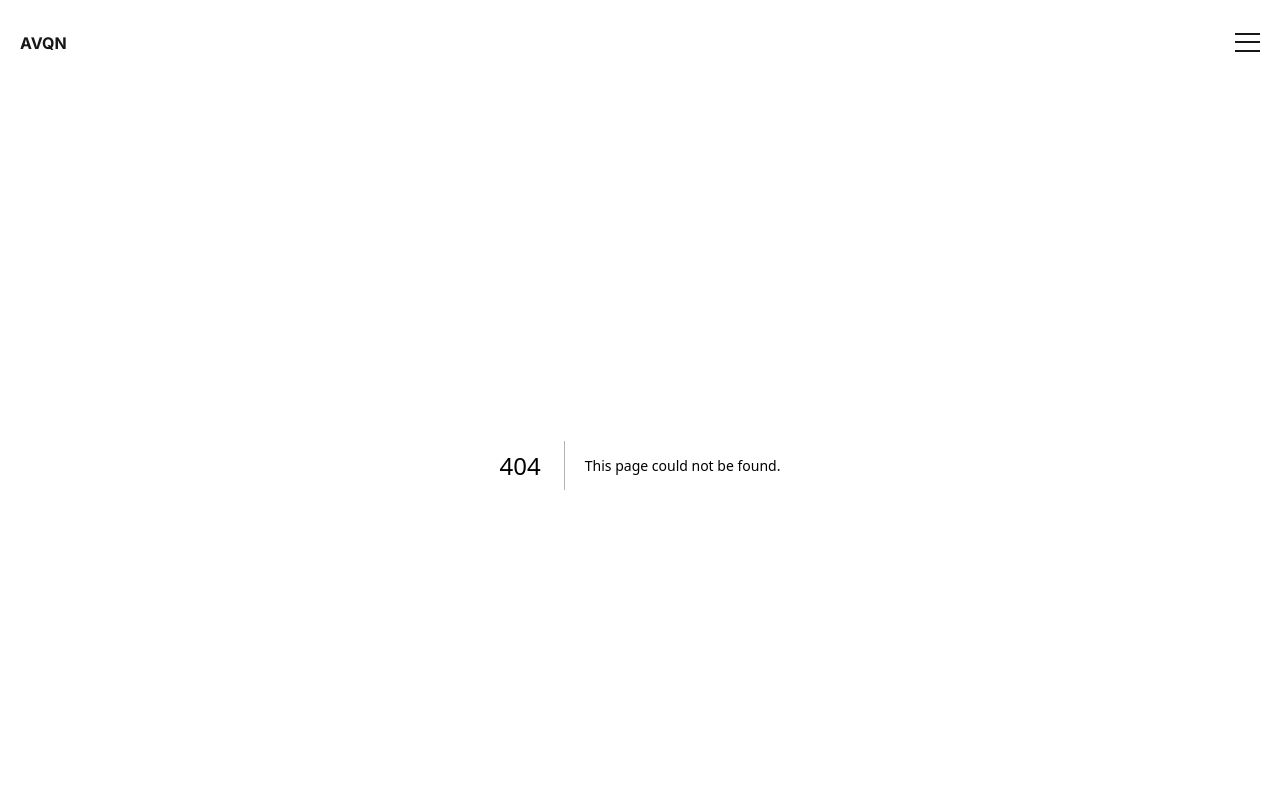
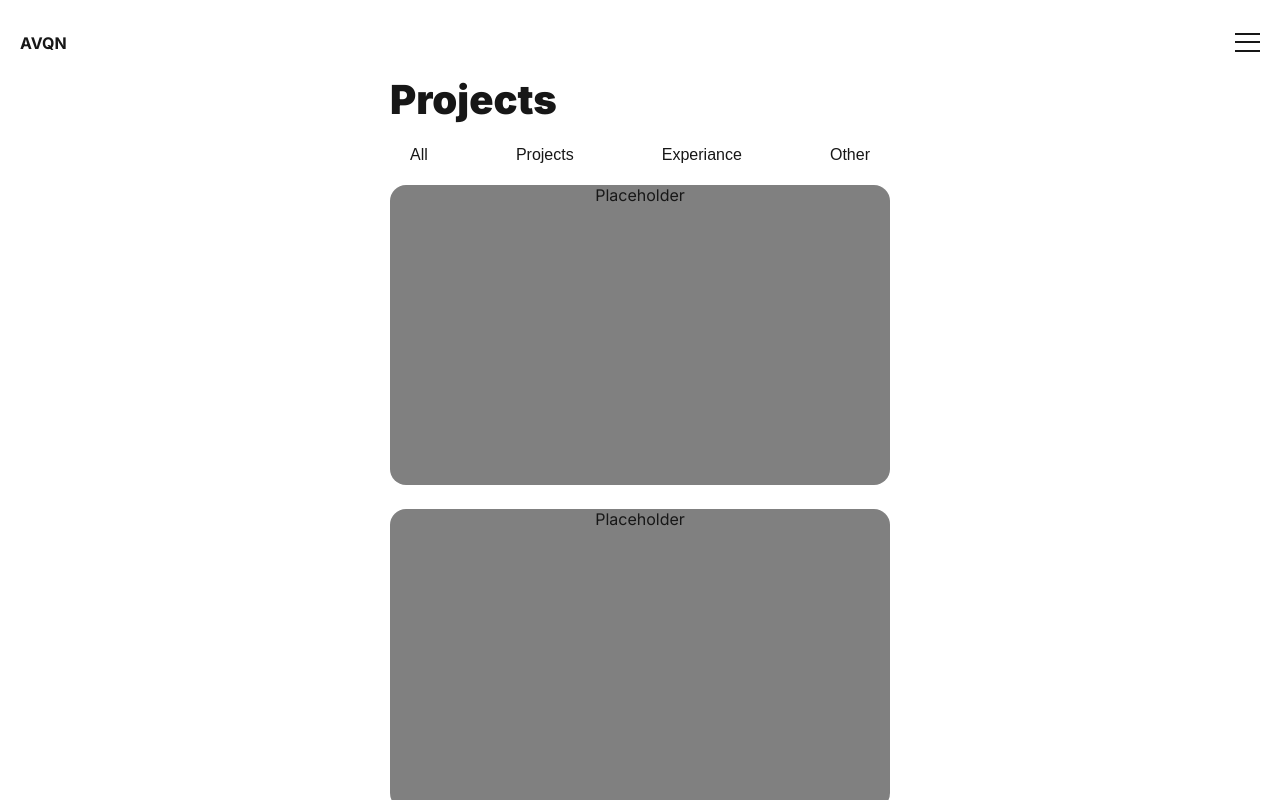
Before and after one commit to anthonynuge/avqn-dev, a Next.js app: page /projects in a window 1280 px wide. Before the commit this address had no page. Built offline with nearby package versions, Linux system fonts and the light colour scheme.

Commit message:
Add nav and project scroll to projects page.

```diff
--- /dev/null
+++ b/src/app/projects/page.tsx
@@ -0,0 +1,31 @@
+import React from "react";
+import styles from "./projects.module.css";
+
+const ProjectsPage = () => {
+  return (
+    <div className={styles.container}>
+      <div className={styles.content}>
+        <h1 className={styles.header}>Projects</h1>
+        {/* nav bar */}
+        <div className="">
+          <nav className={styles.projectfilters}>
+            <button>All</button>
+            <button>Projects</button>
+            <button>Experiance</button>
+            <button>Other</button>
+          </nav>
+        </div>
+        {/* main content of cards */}
+        <div className={styles.cardContainer}>
+          <div className={styles.card}>Placeholder</div>
+          <div className={styles.card}>Placeholder</div>
+          <div className={styles.card}>Placeholder</div>
+          <div className={styles.card}>Placeholder</div>
+          <div className={styles.card}>Placeholder</div>
+        </div>
+      </div>
+    </div>
+  );
+};
+
+export default ProjectsPage;
--- /dev/null
+++ b/src/app/projects/projects.module.css
@@ -0,0 +1,73 @@
+.container {
+  max-width: 1000px;
+  margin: 0 auto;
+  padding: 10px 20px;
+  height: 100%;
+  display: flex;
+  flex-direction: column;
+  justify-content: center;
+  align-items: center;
+}
+
+.content {
+  display: flex;
+  flex-direction: column;
+  height: 100%;
+  width: 500px;
+}
+
+.header {
+  font-size: 2.5rem;
+  font-weight: 900;
+  margin-bottom: 0.05rem;
+}
+
+.projectfilters {
+  display: flex;
+  justify-content: space-between;
+  width: 500px;
+  margin-bottom: 1rem;
+  margin-top: 1rem;
+  background: none;
+}
+
+.projectfilters button {
+  color: var(--color-muted);
+  font-size: 1rem;
+  background-color: inherit;
+  border: none;
+  cursor: pointer;
+  position: relative;
+  overflow: hidden;
+  padding: 5px 20px;
+}
+
+.projectfilters button::after {
+  content: "";
+  position: absolute;
+  bottom: 0;
+  left: 0;
+  height: 2px;
+  width: 0%;
+  background: var(--foreground);
+  transition: width 0.3s ease-in-out;
+}
+
+.projectfilters button:hover::after {
+  width: 100%;
+}
+
+.cardContainer {
+  display: flex;
+  flex-direction: column;
+  align-items: center;
+  text-align: center;
+  gap: 1.5rem;
+}
+
+.card {
+  background-color: grey;
+  width: 500px;
+  height: 300px;
+  border-radius: 1rem;
+}
```
